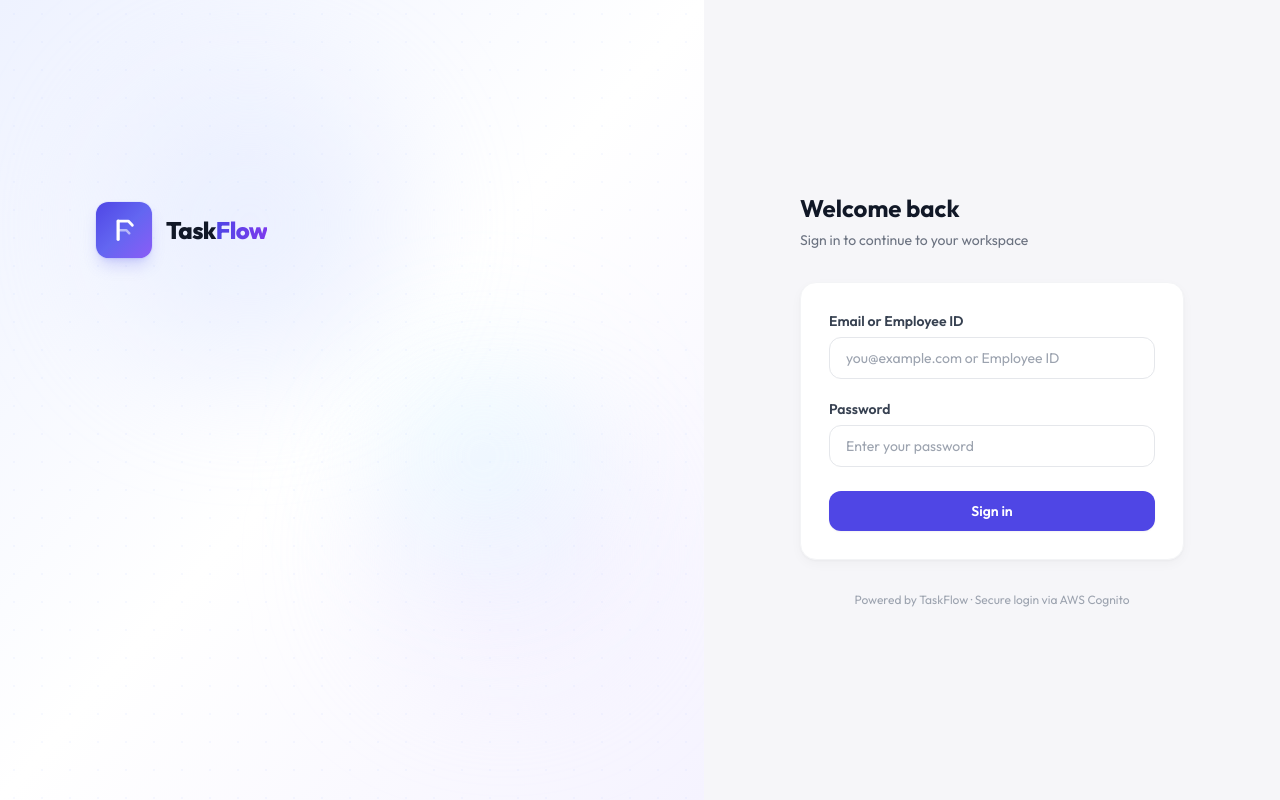
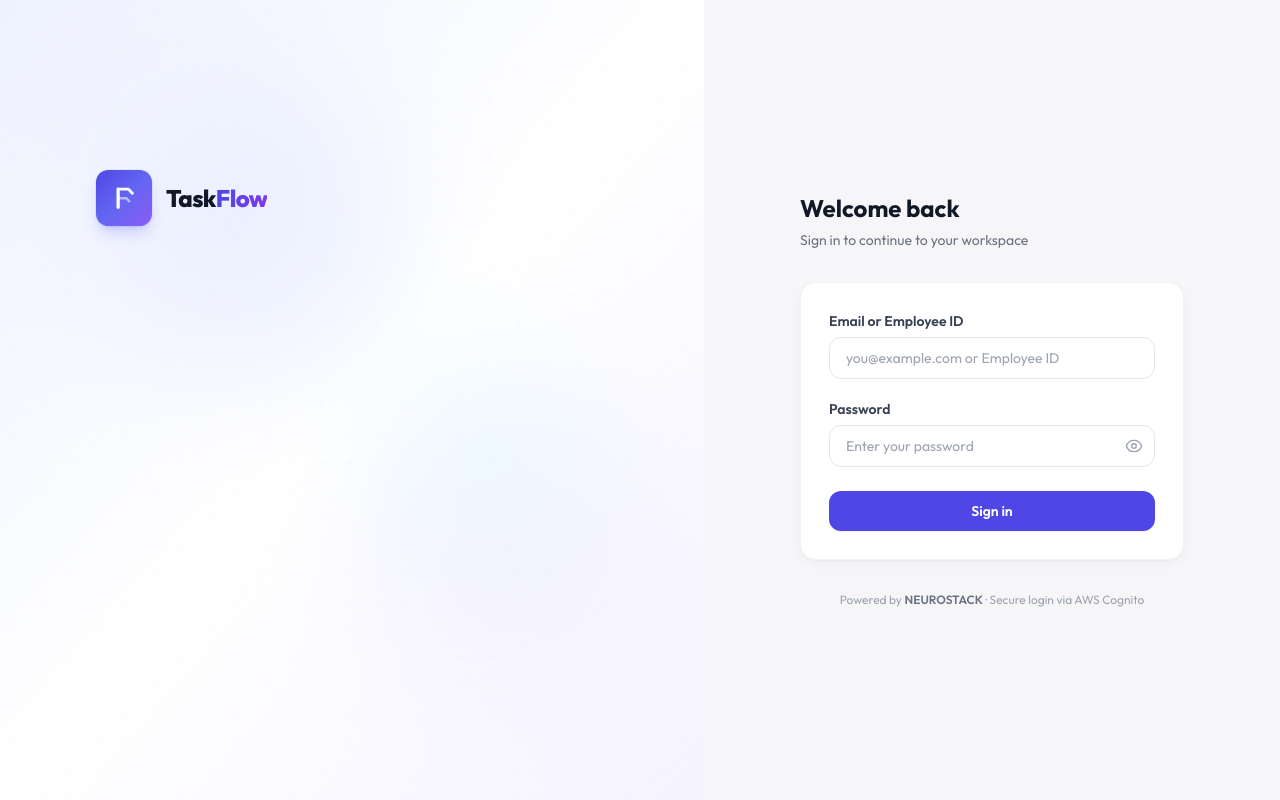
Before and after one commit to Giridharan0624/task-management, a Next.js app in the folder frontend/: page /login in a window 1280 px wide. Built offline with nearby package versions, Linux system fonts and the light colour scheme; no server answers; what amazon-cognito-identity-js would draw is missing.

Commit message:
POWERED BY NEUROSTACK -implementation

```diff
--- a/frontend/src/app/(auth)/login/page.tsx
+++ b/frontend/src/app/(auth)/login/page.tsx
@@ -70,6 +70,11 @@ export default function LoginPage() {
               </span>
             ))}
           </div>
+
+          {/* NEUROSTACK attribution */}
+          <p className="mt-12 text-xs text-gray-400 animate-fade-in-delay-3" style={{ opacity: 0 }}>
+            Powered by <span className="font-semibold text-gray-500">NEUROSTACK</span>
+          </p>
         </div>
       </div>
 
@@ -91,7 +96,7 @@ export default function LoginPage() {
           </div>
 
           <p className="mt-8 text-center text-xs text-gray-400">
-            Powered by TaskFlow &middot; Secure login via AWS Cognito
+            Powered by <span className="font-semibold text-gray-500">NEUROSTACK</span> &middot; Secure login via AWS Cognito
           </p>
         </div>
       </div>
--- a/frontend/src/app/(dashboard)/admin/users/page.tsx
+++ b/frontend/src/app/(dashboard)/admin/users/page.tsx
@@ -7,6 +7,7 @@ import { useSystemPermission } from '@/lib/hooks/usePermission'
 import { Button } from '@/components/ui/Button'
 import { Badge } from '@/components/ui/Badge'
 import { Input } from '@/components/ui/Input'
+import { PasswordInput } from '@/components/ui/PasswordInput'
 import { Spinner } from '@/components/ui/Spinner'
 import { Modal } from '@/components/ui/Modal'
 import { Select } from '@/components/ui/Select'
@@ -406,8 +407,7 @@ export default function UsersPage() {
           </div>
           <div>
             <label className="block text-sm font-medium text-gray-700 mb-1">Password</label>
-            <Input
-              type="password"
+            <PasswordInput
               placeholder="Min 8 characters, 1 uppercase, 1 number"
               value={newPassword}
               onChange={(e) => setNewPassword(e.target.value)}
--- a/frontend/src/app/(dashboard)/layout.tsx
+++ b/frontend/src/app/(dashboard)/layout.tsx
@@ -185,6 +185,11 @@ export default function DashboardLayout({ children }: { children: React.ReactNod
           Sign Out
         </button>
       </div>
+
+      {/* NEUROSTACK branding */}
+      <p className="text-center text-[10px] text-gray-400 pb-3">
+        Powered by <span className="font-semibold text-gray-500">NEUROSTACK</span>
+      </p>
     </>
   )
 
--- a/frontend/src/app/(dashboard)/profile/page.tsx
+++ b/frontend/src/app/(dashboard)/profile/page.tsx
@@ -7,6 +7,7 @@ import { Modal } from '@/components/ui/Modal'
 import { updateProfile, getProfile } from '@/lib/api/userApi'
 import { AvatarUpload } from '@/components/ui/AvatarUpload'
 import { DatePicker } from '@/components/ui/DatePicker'
+import { PasswordInput } from '@/components/ui/PasswordInput'
 import type { User } from '@/types/user'
 
 const ROLE_COLORS: Record<string, string> = {
@@ -549,18 +550,9 @@ function ChangePasswordSection() {
             </div>
           )}
 
-          <div>
-            <label className="text-xs font-medium text-gray-500 mb-1 block">Current Password</label>
-            <input type="password" value={currentPw} onChange={(e) => setCurrentPw(e.target.value)} placeholder="Enter current password" className={inputClass} />
-          </div>
-          <div>
-            <label className="text-xs font-medium text-gray-500 mb-1 block">New Password</label>
-            <input type="password" value={newPw} onChange={(e) => setNewPw(e.target.value)} placeholder="Enter new password" className={inputClass} />
-          </div>
-          <div>
-            <label className="text-xs font-medium text-gray-500 mb-1 block">Confirm New Password</label>
-            <input type="password" value={confirmPw} onChange={(e) => setConfirmPw(e.target.value)} placeholder="Re-enter new password" className={inputClass} />
-          </div>
+          <PasswordInput label="Current Password" value={currentPw} onChange={(e) => setCurrentPw(e.target.value)} placeholder="Enter current password" />
+          <PasswordInput label="New Password" value={newPw} onChange={(e) => setNewPw(e.target.value)} placeholder="Enter new password" />
+          <PasswordInput label="Confirm New Password" value={confirmPw} onChange={(e) => setConfirmPw(e.target.value)} placeholder="Re-enter new password" />
           <p className="text-[11px] text-gray-400">
             Must be at least 8 characters with uppercase, lowercase, and a number.
           </p>
--- a/frontend/src/components/auth/LoginForm.tsx
+++ b/frontend/src/components/auth/LoginForm.tsx
@@ -6,6 +6,7 @@ import { useRouter } from 'next/navigation'
 
 import { useAuth } from '@/lib/auth/AuthProvider'
 import { Input } from '@/components/ui/Input'
+import { PasswordInput } from '@/components/ui/PasswordInput'
 import { Button } from '@/components/ui/Button'
 
 interface LoginFormValues {
@@ -48,9 +49,8 @@ export function LoginForm() {
           required: 'Email or Employee ID is required',
         })}
       />
-      <Input
+      <PasswordInput
         label="Password"
-        type="password"
         autoComplete="current-password"
         placeholder="Enter your password"
         error={errors.password?.message}
--- /dev/null
+++ b/frontend/src/components/ui/PasswordInput.tsx
@@ -0,0 +1,65 @@
+'use client'
+
+import React, { useState } from 'react'
+import clsx from 'clsx'
+
+interface PasswordInputProps extends Omit<React.InputHTMLAttributes<HTMLInputElement>, 'type'> {
+  label?: string
+  error?: string
+}
+
+export const PasswordInput = React.forwardRef<HTMLInputElement, PasswordInputProps>(
+  ({ label, error, className, id, ...props }, ref) => {
+    const [show, setShow] = useState(false)
+    const inputId = id ?? label?.toLowerCase().replace(/\s+/g, '-')
+
+    return (
+      <div className="flex flex-col gap-1.5">
+        {label && (
+          <label htmlFor={inputId} className="text-sm font-semibold text-gray-700">
+            {label}
+          </label>
+        )}
+        <div className="relative">
+          <input
+            ref={ref}
+            id={inputId}
+            type={show ? 'text' : 'password'}
+            className={clsx(
+              'block w-full rounded-xl border px-4 py-2.5 pr-11 text-sm transition-all duration-200',
+              'placeholder:text-gray-400',
+              'focus:outline-none focus:ring-2 focus:ring-indigo-500/40 focus:border-indigo-400',
+              'disabled:cursor-not-allowed disabled:bg-gray-50 disabled:text-gray-400',
+              'hover:border-gray-300',
+              error
+                ? 'border-red-300 bg-red-50/50 focus:ring-red-500/40 focus:border-red-400'
+                : 'border-gray-200 bg-white',
+              className
+            )}
+            {...props}
+          />
+          <button
+            type="button"
+            onClick={() => setShow(!show)}
+            className="absolute right-3 top-1/2 -translate-y-1/2 text-gray-400 hover:text-gray-600 transition-colors"
+            tabIndex={-1}
+          >
+            {show ? (
+              <svg className="w-[18px] h-[18px]" fill="none" stroke="currentColor" viewBox="0 0 24 24" strokeWidth={1.8}>
+                <path strokeLinecap="round" strokeLinejoin="round" d="M3.98 8.223A10.477 10.477 0 001.934 12C3.226 16.338 7.244 19.5 12 19.5c.993 0 1.953-.138 2.863-.395M6.228 6.228A10.45 10.45 0 0112 4.5c4.756 0 8.773 3.162 10.065 7.498a10.523 10.523 0 01-4.293 5.774M6.228 6.228L3 3m3.228 3.228l3.65 3.65m7.894 7.894L21 21m-3.228-3.228l-3.65-3.65m0 0a3 3 0 10-4.243-4.243m4.242 4.242L9.88 9.88" />
+              </svg>
+            ) : (
+              <svg className="w-[18px] h-[18px]" fill="none" stroke="currentColor" viewBox="0 0 24 24" strokeWidth={1.8}>
+                <path strokeLinecap="round" strokeLinejoin="round" d="M2.036 12.322a1.012 1.012 0 010-.639C3.423 7.51 7.36 4.5 12 4.5c4.638 0 8.573 3.007 9.963 7.178.07.207.07.431 0 .639C20.577 16.49 16.64 19.5 12 19.5c-4.638 0-8.573-3.007-9.963-7.178z" />
+                <path strokeLinecap="round" strokeLinejoin="round" d="M15 12a3 3 0 11-6 0 3 3 0 016 0z" />
+              </svg>
+            )}
+          </button>
+        </div>
+        {error && <p className="text-xs font-medium text-red-600">{error}</p>}
+      </div>
+    )
+  }
+)
+
+PasswordInput.displayName = 'PasswordInput'
```
Also changed, not shown: 2 other files (tests, documents, lock files or other folders).
